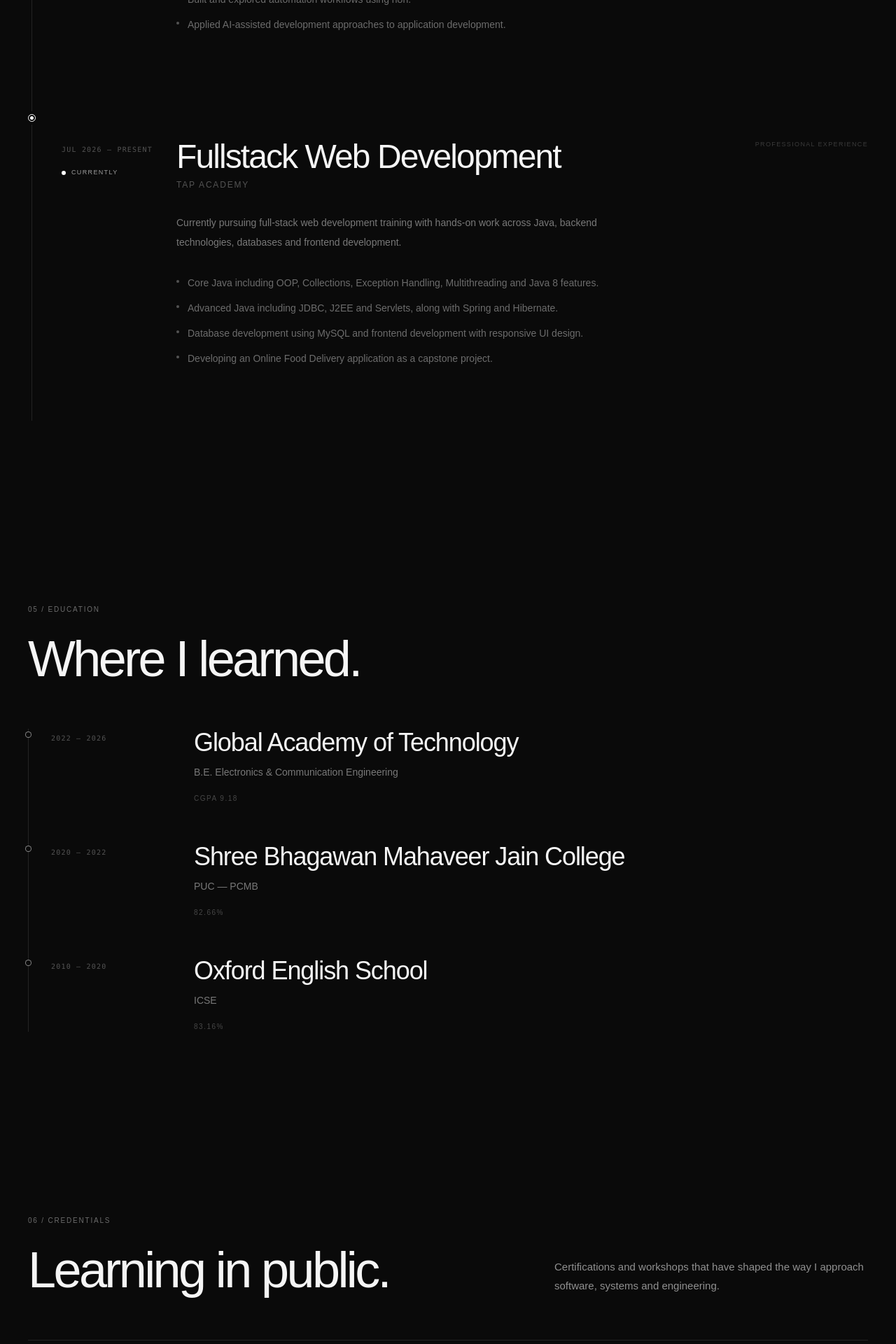
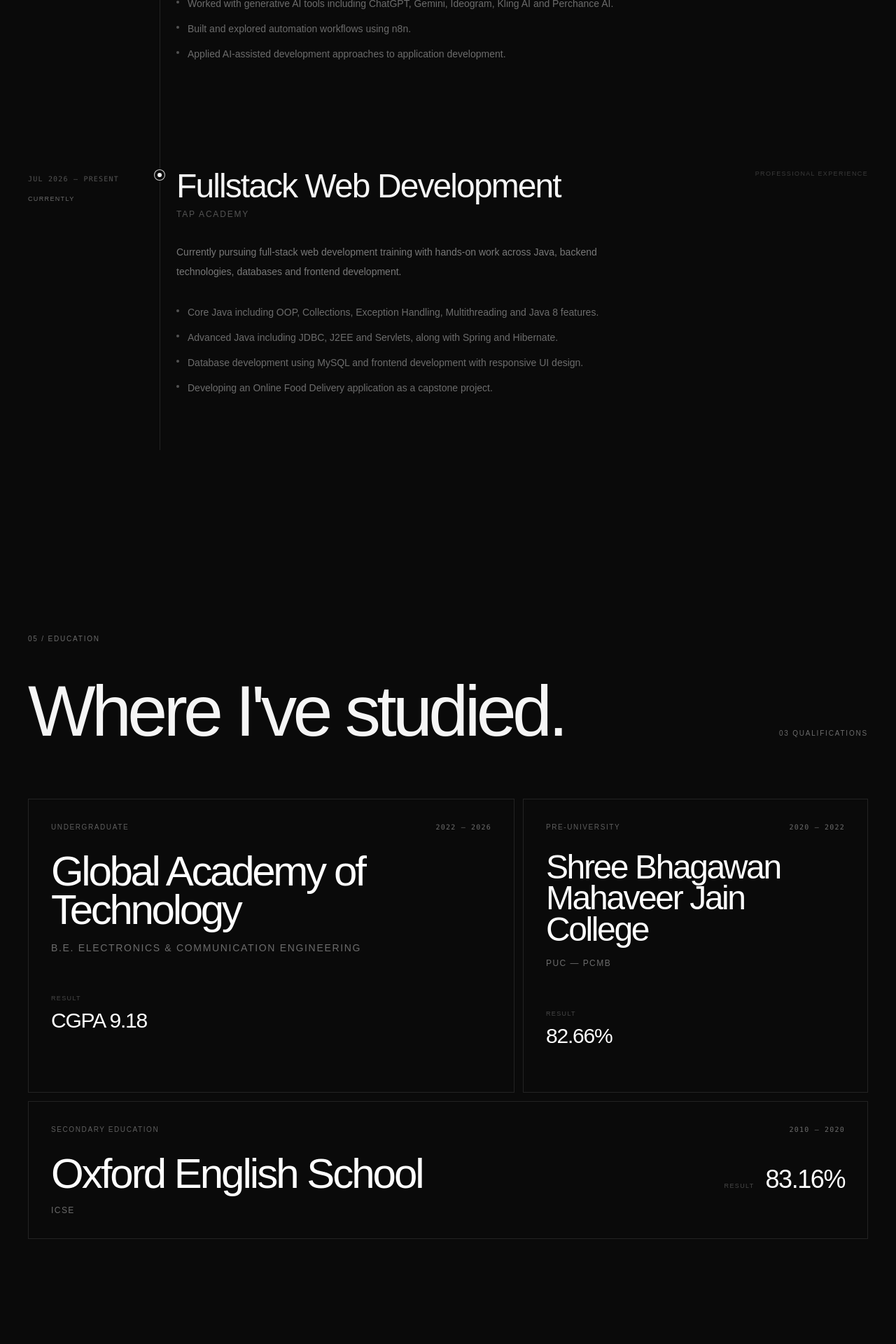
Before and after one commit to charanmahendaran/Portfolio, a Next.js app: page / in a window 1280 px wide. Shown: the part 5600-7520 px from the top of the page at 70% size. Built offline with nearby package versions, Linux system fonts and the light colour scheme.

Commit message:
feat: refactor Education and Experience components; update data structure and enhance layout for better presentation

```diff
--- a/components/education/Education.tsx
+++ b/components/education/Education.tsx
@@ -1,44 +1,136 @@
 import { education } from "@/data/education";
 
 export default function Education() {
+  const [degree, puc, school] = education;
+
   return (
-    <section id="education" className="section min-h-[100svh]">
-      <div className="container-main">
+    <section id="education" className="section">
+      <div className="container-main w-full">
+        {/* Section heading */}
+        <div className="flex items-end justify-between gap-8">
+          <div>
             <span className="eyebrow">05 / Education</span>
 
-        <h2 className="mt-6 text-5xl font-medium tracking-[-0.05em] md:text-7xl">
-          Where I learned.
+            <h2 className="work-title mt-[clamp(40px,6vh,80px)] whitespace-nowrap text-[clamp(3.25rem,8vw,8rem)]">
+              Where I&apos;ve studied.
             </h2>
+          </div>
 
-        <div className="relative mt-16 border-l border-white/10">
-          {education.map((item, index) => (
-            <article
-              key={`${item.institution}-${item.period}`}
-              className="relative grid gap-6 pb-14 pl-8 last:pb-0 md:grid-cols-[180px_1fr]"
-            >
-              <span className="absolute -left-[5px] top-1 h-[9px] w-[9px] rounded-full border border-white/50 bg-[#0a0a0a]" />
-
-              <div>
-                <span className="font-mono text-[10px] tracking-[0.12em] text-white/30">
-                  {item.period}
+          <span className="eyebrow mb-2 hidden text-white/35 sm:block">
+            03 Qualifications
           </span>
         </div>
 
-              <div>
-                <h3 className="text-2xl font-medium tracking-[-0.03em] md:text-4xl">
-                  {item.institution}
+        {/* Bento grid */}
+        <div className="mt-[clamp(70px,10vh,140px)] grid gap-3 md:grid-cols-12">
+          {/* B.E. */}
+          <article className="border border-white/10 p-6 md:col-span-7 md:min-h-[420px] md:p-7 lg:p-8">
+            {/* Category + Year */}
+            <div className="flex items-center justify-between gap-6">
+              <span className="text-[10px] uppercase tracking-[0.16em] text-white/35">
+                Undergraduate
+              </span>
+
+              <span className="shrink-0 font-mono text-[10px] tracking-[0.12em] text-white/40">
+                {degree.period}
+              </span>
+            </div>
+
+            {/* Education */}
+            <div className="mt-7">
+              <h3 className="max-w-[850px] text-4xl font-medium leading-[0.92] tracking-[-0.055em] text-white md:text-5xl lg:text-6xl">
+                {degree.institution}
               </h3>
 
-                <p className="mt-3 text-sm text-white/45">
-                  {item.qualification}
+              <p className="mt-4 max-w-2xl text-xs uppercase leading-5 tracking-[0.12em] text-white/40 md:text-sm">
+                {degree.degree}
               </p>
+            </div>
 
-                <p className="mt-5 text-[10px] uppercase tracking-[0.15em] text-white/25">
-                  {item.result}
+            {/* Result */}
+            <div className="mt-12">
+              <span className="text-[9px] uppercase tracking-[0.15em] text-white/25">
+                Result
+              </span>
+
+              <p className="mt-1 text-2xl font-medium tracking-[-0.04em] text-white md:text-3xl">
+                {degree.score}
               </p>
             </div>
           </article>
-          ))}
+
+          {/* PUC */}
+          <article className="border border-white/10 p-6 md:col-span-5 md:min-h-[420px] md:p-7 lg:p-8">
+            {/* Category + Year */}
+            <div className="flex items-center justify-between gap-6">
+              <span className="text-[10px] uppercase tracking-[0.16em] text-white/35">
+                Pre-University
+              </span>
+
+              <span className="shrink-0 font-mono text-[10px] tracking-[0.12em] text-white/40">
+                {puc.period}
+              </span>
+            </div>
+
+            {/* Education */}
+            <div className="mt-7">
+              <h3 className="max-w-[650px] text-3xl font-medium leading-[0.92] tracking-[-0.05em] text-white md:text-4xl lg:text-5xl">
+                {puc.institution}
+              </h3>
+
+              <p className="mt-4 text-xs uppercase leading-5 tracking-[0.12em] text-white/40">
+                {puc.degree}
+              </p>
+            </div>
+
+            {/* Result */}
+            <div className="mt-12">
+              <span className="text-[9px] uppercase tracking-[0.15em] text-white/25">
+                Result
+              </span>
+
+              <p className="mt-1 text-2xl font-medium tracking-[-0.04em] text-white md:text-3xl">
+                {puc.score}
+              </p>
+            </div>
+          </article>
+
+          {/* School */}
+          <article className="border border-white/10 p-6 md:col-span-12 md:p-7 lg:p-8">
+            {/* Category + Year */}
+            <div className="flex items-center justify-between gap-6">
+              <span className="text-[10px] uppercase tracking-[0.16em] text-white/35">
+                Secondary Education
+              </span>
+
+              <span className="shrink-0 font-mono text-[10px] tracking-[0.12em] text-white/40">
+                {school.period}
+              </span>
+            </div>
+
+            {/* School information */}
+            <div className="mt-7">
+              <div className="flex flex-col gap-5 md:flex-row md:items-baseline md:justify-between md:gap-10">
+                <h3 className="min-w-0 text-3xl font-medium leading-[0.92] tracking-[-0.05em] text-white md:text-5xl lg:text-6xl">
+                  {school.institution}
+                </h3>
+
+                <div className="flex shrink-0 items-baseline gap-3 md:gap-4">
+                  <span className="text-[9px] uppercase tracking-[0.15em] text-white/25">
+                    Result
+                  </span>
+
+                  <span className="text-2xl font-medium tracking-[-0.04em] text-white md:text-3xl lg:text-4xl">
+                    {school.score}
+                  </span>
+                </div>
+              </div>
+
+              <p className="mt-4 text-xs uppercase tracking-[0.12em] text-white/40">
+                {school.degree}
+              </p>
+            </div>
+          </article>
         </div>
       </div>
     </section>
--- a/components/experience/Experience.tsx
+++ b/components/experience/Experience.tsx
@@ -4,20 +4,18 @@ export default function Experience() {
   return (
     <section id="experience" className="section min-h-[100svh]">
       <div className="container-main">
-        {/* Section heading */}
         <span className="eyebrow">04 / Experience</span>
 
-        <h2 className="mt-6 text-5xl font-medium tracking-[-0.05em] md:text-7xl">
+        <h2 className="work-title mt-[clamp(40px,6vh,80px)]">
           Where I&apos;ve worked.
         </h2>
 
-        {/* Experience timeline */}
         <div className="relative mt-16 border-t border-white/10 md:mt-24">
-          {/* Vertical timeline rail */}
-          <div className="absolute bottom-0 left-[5px] top-0 hidden w-px bg-white/10 md:block" />
+          {/* Continuous timeline rail */}
+          <div className="absolute bottom-0 left-[8px] top-0 w-px bg-white/10 md:left-[188px]" />
 
           {experience.map((item, index) => {
-            const isCurrent = index === experience.length - 1;
+            const isCurrent = index === 1;
 
             return (
               <article
@@ -25,48 +23,39 @@ export default function Experience() {
                 className="relative grid gap-8 py-[clamp(50px,6vw,90px)] md:grid-cols-[180px_1fr]"
               >
                 {/* Timeline marker */}
-                <div className="absolute left-0 top-0 hidden h-full md:block">
+                <div className="absolute left-[8px] top-[clamp(50px,6vw,90px)] -translate-x-1/2 md:left-[188px]">
                   <span
-                    className={[
-                      "absolute left-0 top-10 z-10 h-[11px] w-[11px] rounded-full border",
+                    className={`flex h-4 w-4 items-center justify-center rounded-full border ${
                       isCurrent
-                        ? "border-white bg-[#0a0a0a] shadow-[0_0_0_4px_#0a0a0a]"
-                        : "border-white/25 bg-[#0a0a0a]",
-                    ].join(" ")}
-                  />
-
-                  {isCurrent && (
-                    <span className="absolute left-[3px] top-[43px] z-20 h-[5px] w-[5px] rounded-full bg-white" />
-                  )}
+                        ? "border-white/80 bg-[#0a0a0a]"
+                        : "border-white/20 bg-[#0a0a0a]"
+                    }`}
+                  >
+                    <span
+                      className={`h-1.5 w-1.5 rounded-full ${
+                        isCurrent ? "bg-white" : "bg-white/20"
+                      }`}
+                    />
+                  </span>
                 </div>
 
-                {/* Period + status */}
-                <div className="pl-8 md:pl-12">
+                {/* Period */}
+                <div className="pl-7 md:pl-0">
                   <span className="font-mono text-[10px] tracking-[0.12em] text-white/30">
                     {item.period}
                   </span>
 
-                  <div className="mt-4 flex items-center gap-2">
-                    <span
-                      className={[
-                        "h-1.5 w-1.5 rounded-full",
-                        isCurrent ? "bg-white" : "bg-white/25",
-                      ].join(" ")}
-                    />
-
-                    <span
-                      className={[
-                        "text-[9px] uppercase tracking-[0.15em]",
-                        isCurrent ? "text-white/60" : "text-white/25",
-                      ].join(" ")}
-                    >
-                      {isCurrent ? "Currently" : "Previous"}
-                    </span>
-                  </div>
+                  <span
+                    className={`mt-3 block text-[9px] uppercase tracking-[0.15em] ${
+                      isCurrent ? "text-white/40" : "text-white/20"
+                    }`}
+                  >
+                    {isCurrent ? "Currently" : "Previous"}
+                  </span>
                 </div>
 
                 {/* Experience content */}
-                <div>
+                <div className="pl-7 md:pl-0">
                   <div className="flex flex-col justify-between gap-3 md:flex-row">
                     <div>
                       <h3 className="text-3xl font-medium tracking-[-0.04em] md:text-5xl">
--- a/data/education.ts
+++ b/data/education.ts
@@ -1,27 +1,33 @@
 export type Education = {
+  institution: string;
+  degree: string;
   period: string;
-  institution: string;
-  qualification: string;
-  result: string;
+  score: string;
+  description: string;
 };
 
 export const education: Education[] = [
   {
+    institution: "Global Academy of Technology",
+    degree: "B.E. Electronics & Communication Engineering",
     period: "2022 — 2026",
-    institution: "Global Academy of Technology",
-    qualification: "B.E. Electronics & Communication Engineering",
-    result: "CGPA 9.18",
+    score: "CGPA 9.18",
+    description:
+      "Bachelor of Engineering in Electronics & Communication Engineering.",
   },
   {
+    institution: "Shree Bhagawan Mahaveer Jain College",
+    degree: "PUC — PCMB",
     period: "2020 — 2022",
-    institution: "Shree Bhagawan Mahaveer Jain College",
-    qualification: "PUC — PCMB",
-    result: "82.66%",
+    score: "82.66%",
+    description:
+      "Pre-University Course with Physics, Chemistry, Mathematics and Biology.",
   },
   {
+    institution: "Oxford English School",
+    degree: "ICSE",
     period: "2010 — 2020",
-    institution: "Oxford English School",
-    qualification: "ICSE",
-    result: "83.16%",
+    score: "83.16%",
+    description: "Secondary school education under the ICSE curriculum.",
   },
 ];
```
Lines whose indentation alone changed are shown as unchanged.
